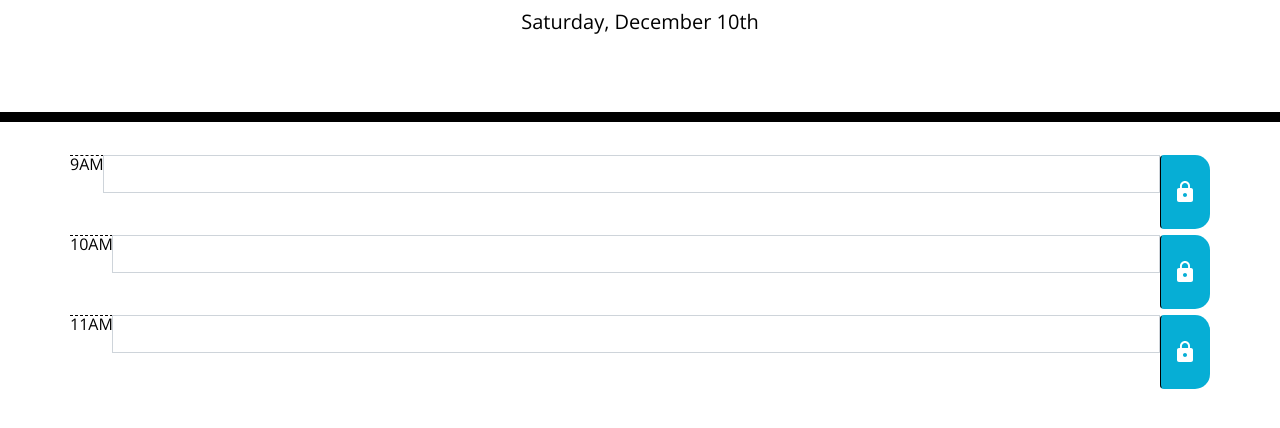
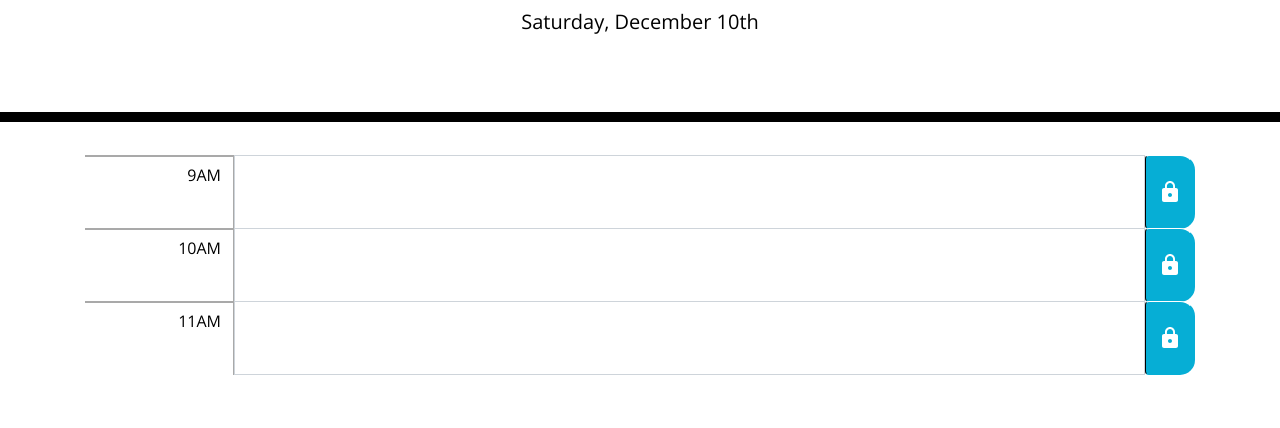
Before and after one commit to Sam010000101/work-day-scheduler, a plain HTML site: page starter/index.html in a window 1280 px wide. Shown: the part 182-610 px from the top of the page. Drawn offline with nearby package versions, Linux system fonts and the light colour scheme.

```diff
--- a/starter/style.css
+++ b/starter/style.css
@@ -32,14 +32,28 @@
 
 .row {
   white-space: pre-wrap;
-  height: 80px;
   border-top: 1px solid white;
+  margin-right: 0;
+  margin-left: 0;
+  height: 73px;
 }
 
 .hour {
   background-color: #ffffff;
   color: #000000;
-  border-top: 1px dashed #000000;
+  border-top: 2px solid #A9A9A9;
+  border-right: 2px solid #A9A9A9;
+  display: flex;
+  justify-content: flex-end;
+  padding: 0.375rem 0.75rem;
+  margin-bottom: 0;
+  font-size: 1rem;
+  font-weight: 400;
+  line-height: 1.5;
+  text-align: center;
+  white-space: nowrap;
+  width: 150px;
+
 }
 
 .past {
@@ -63,9 +77,16 @@
   border-bottom-right-radius: 15px;
   background-color: #06aed5;
   color: white;
+  border-top: 1px solid white;
 }
 
 .saveBtn i:hover {
   font-size: 20px;
   transition: all 0.3s ease-in-out;
 }
+
+.form-control {
+    /* height: 80px; */
+    padding-top: 18px;
+    padding-bottom: 54px;
+}
```
